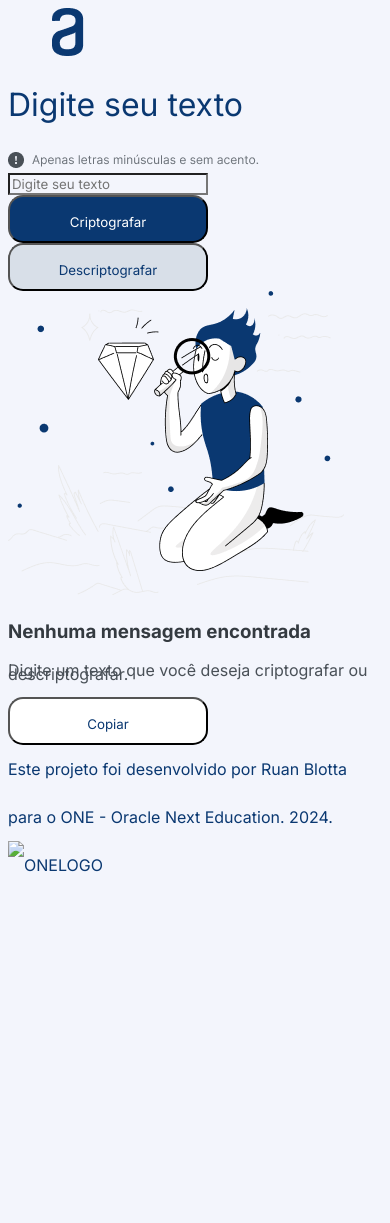
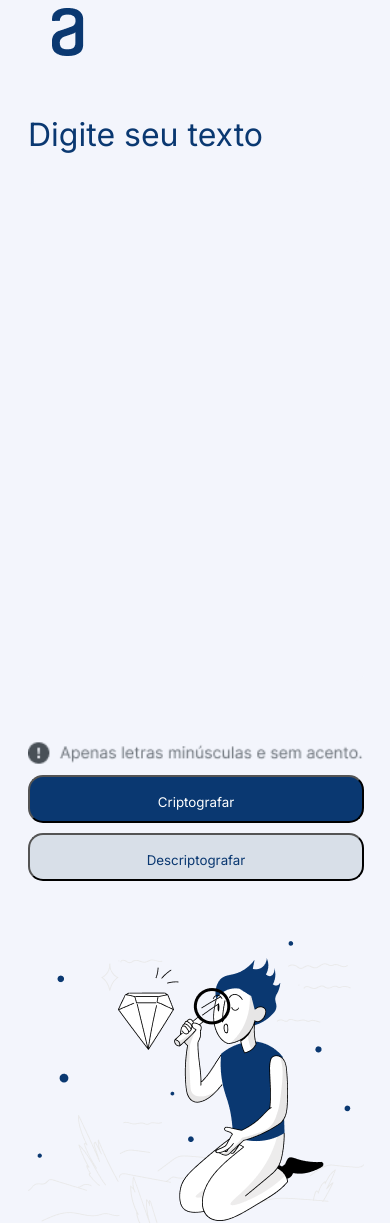
Before and after one commit to ruanblotta/decodificador, a plain HTML site: page index.html in a window 390 px wide. Shown: the top 1223 px of the page. Before the commit the page ends 897 px from the top, so only its background shows below. Drawn offline with Linux system fonts and the light colour scheme.

Commit message:
Estilização do areaText, Buttons, header, body, footer e containers.

```diff
--- a/index.html
+++ b/index.html
@@ -14,27 +14,24 @@
     <header>
         <img src="/assets/aluraLogo.png" alt="logo">
     </header>
-    <div>
+    <div class="container">
+        <div class="left-container">
             <h1>Digite seu texto</h1>
-    </div>
-    <div>
-        <img src="/assets/bannerInform.png" alt="banner informativo">
-        <input type="text" name="texto" placeholder="Digite seu texto">
+            <input class="textBox" type="text" name="texto" placeholder="">
+            <img src="/assets/bannerInform.png" alt="banner informativo" class="informative">
             <button class="btn-cript">Criptografar</button>
             <button class="btn-decript">Descriptografar</button>
         </div>
-    <div>
+        <div class="right-container">
             <img src="/assets/imagemMenino.png" alt="imagem torso de menino com lupa">
             <h3>Nenhuma mensagem encontrada</h3>
             <h4>Digite um texto que você deseja criptografar ou descriptografar.</h4>
             <button class="btn-copy">Copiar</button>
         </div>
+    </div>
     <footer>
         Este projeto foi desenvolvido por Ruan Blotta para o ONE - Oracle Next Education. 2024.
-        <img src="/assets/oneLogo.jpeg" alt="ONELOGO" class="logofooter">
+        <img src="/assets/oneLogo.jpeg" alt="ONELOGO" class="logoFooter">
     </footer>
-
-
-
 </body>
 </html>
--- a/style.css
+++ b/style.css
@@ -4,9 +4,45 @@
   font-optical-sizing: auto;
 }
 
+@media (max-width: 768px) {
+
+}
+
 * {
     background-color: #F3F5FC;
     font-family: inter;
+}
+
+body {
+    display: grid;
+    grid-template-rows: auto 1fr;
+    grid-template-columns: 1fr;
+    gap: 10px;
+}
+
+header {
+    grid-row: 1;
+    grid-column: 1;
+}
+
+.container {
+    grid-row: 2;
+    grid-column: 1;
+    display: grid;
+    grid-template-columns: 1fr 1fr;
+    gap: 10px;
+    grid-template-areas: "left right";
+}
+
+.left-container {
+    grid-area: left;
+    padding: 10px;
+}
+
+.right-container {
+    position: relative;
+    grid-area: right;
+    padding: 10px;
 }
 
 h1 {
@@ -28,6 +64,7 @@ h1 {
     line-height: 48px;
     border-radius: 15px;
     gap: 8px;
+    margin-right: 20px;
 }
 
 .btn-decript {
@@ -59,6 +96,12 @@ h4 {
     align-items: center;
 }
 
+.informative {
+    display: block;
+    width: 300px;
+    height: auto;
+    margin-bottom: 20px;
+}
 .btn-copy {
     background-color: white;
     width: 200px;
@@ -73,12 +116,69 @@ h4 {
 }
 
 footer {
+    display: flex;
+    justify-content: center;
+    align-items: center;
+    position: relative;
     color: #0A3871;
     font-weight: 400;
-    size: 32px;
     line-height: 48px;
+    padding: 10px 20px;
+    text-align: center;
 }
 
 .logoFooter {
-    border-radius: 5px;
+    border-radius: 8px;
+    width: 200px;
+    height: auto;
+    position: absolute;
+    right: 20px;
 }
+
+.textBox {
+    width: 100%;
+    height: 500px;
+    padding: 10px;
+    font-size: 36px;
+    color: #0A3871;
+    border: none;
+    box-sizing: border-box;
+    border-radius: 8px;
+    resize: none;
+    font-family: inter;
+    vertical-align: top;
+    margin-bottom: 60px;
+}
+
+@media (max-width: 768px) {
+    .container {
+        grid-template-columns: 1fr; /* Torna os containers em uma coluna */
+        grid-template-areas:
+            "left"
+            "right";
+    }
+
+    .right-container, .left-container {
+        padding: 20px;
+    }
+
+    .btn-cript, .btn-decript, .btn-copy {
+        width: 100%;
+        margin-bottom: 10px;
+    }
+
+    .informative {
+        width: 100%;
+        margin-bottom: 10px;
+    }
+
+    footer {
+        flex-direction: column;
+        padding: 20px 10px;
+    }
+
+    .logoFooter {
+        position: static;
+        margin-top: 20px;
+    }
+}
```
Lines whose indentation alone changed are shown as unchanged.
